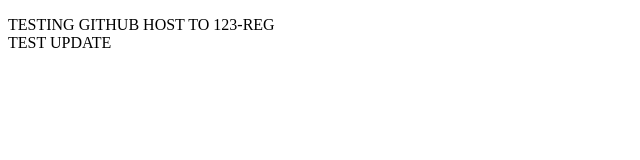
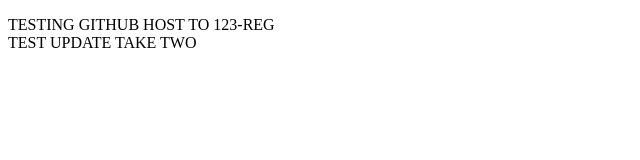
Before and after one commit to ArcturusGameStudios/arcturusgamestudios.github.io, a plain HTML site: page index.html in a window 1280 px wide. Shown: the full height of the page, 0-640 px from the left. Drawn offline with Linux system fonts and the light colour scheme.

Commit message:
Update index.html

```diff
--- a/index.html
+++ b/index.html
@@ -7,7 +7,6 @@
 
 <body>
 <p>TESTING GITHUB HOST TO 123-REG <br>
-TEST UPDATE
-</p>
+TEST UPDATE TAKE TWO</p>
 </body>
 </html>
```
